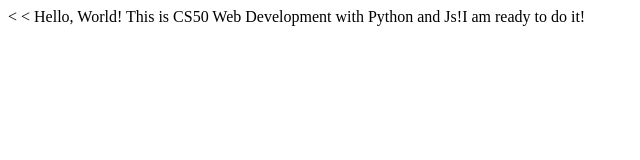
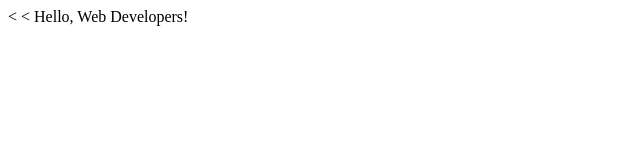
Before and after one commit to Romi-776/CS50-Web-Dev, a plain HTML site: page hello.html in a window 1280 px wide. Shown: the whole page, without its empty margins (0-640 px from the left). Drawn offline with Linux system fonts and the light colour scheme.

Commit message:
hello to web-dev

```diff
--- a/hello.html
+++ b/hello.html
@@ -7,6 +7,6 @@
     <title>My Webpage!</title>
   </head>
   <body>
-      Hello, World! This is CS50 Web Development with Python and Js!I am ready to do it!
+      Hello, Web Developers!
   </body>
 </html>
```
